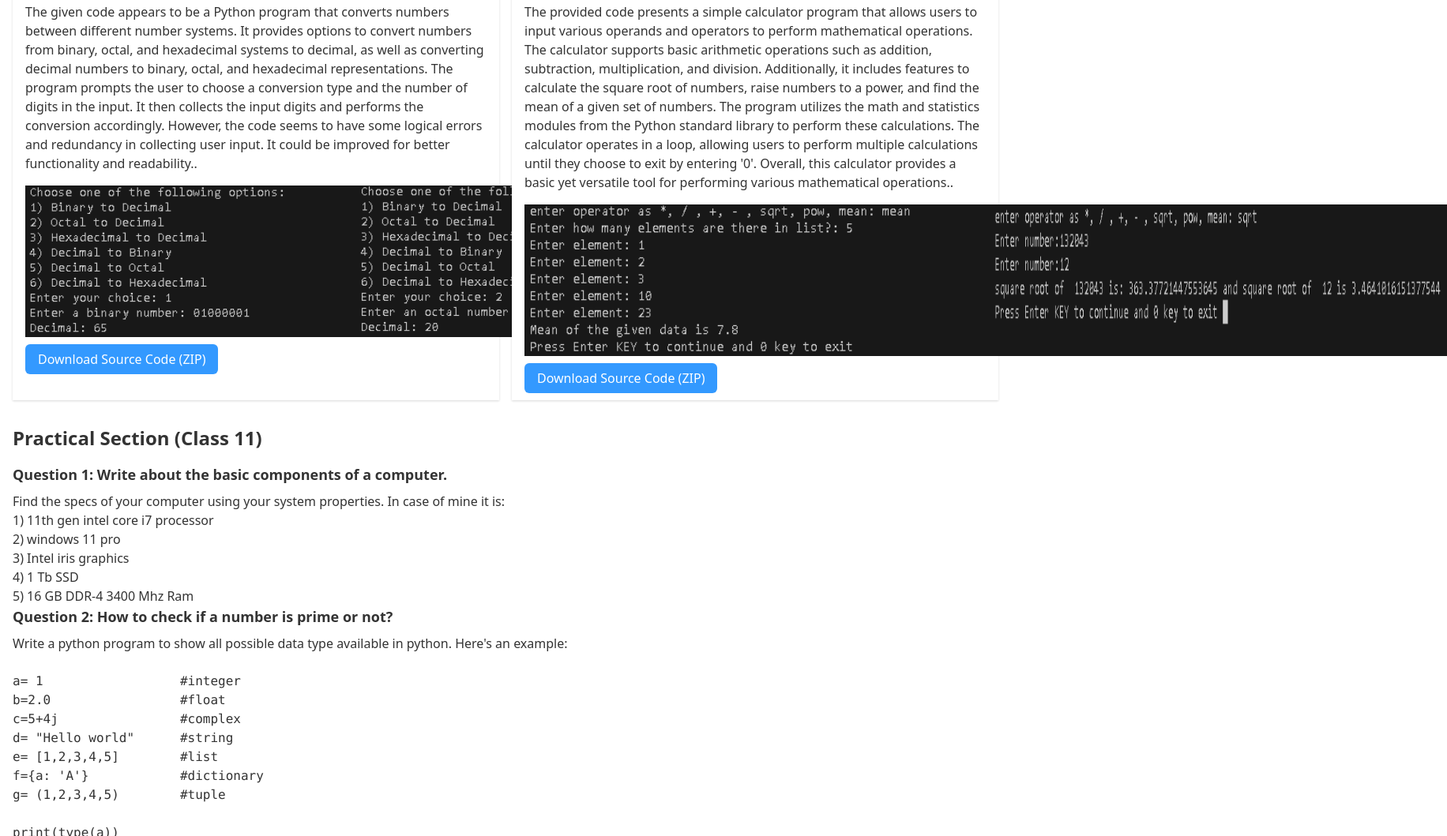
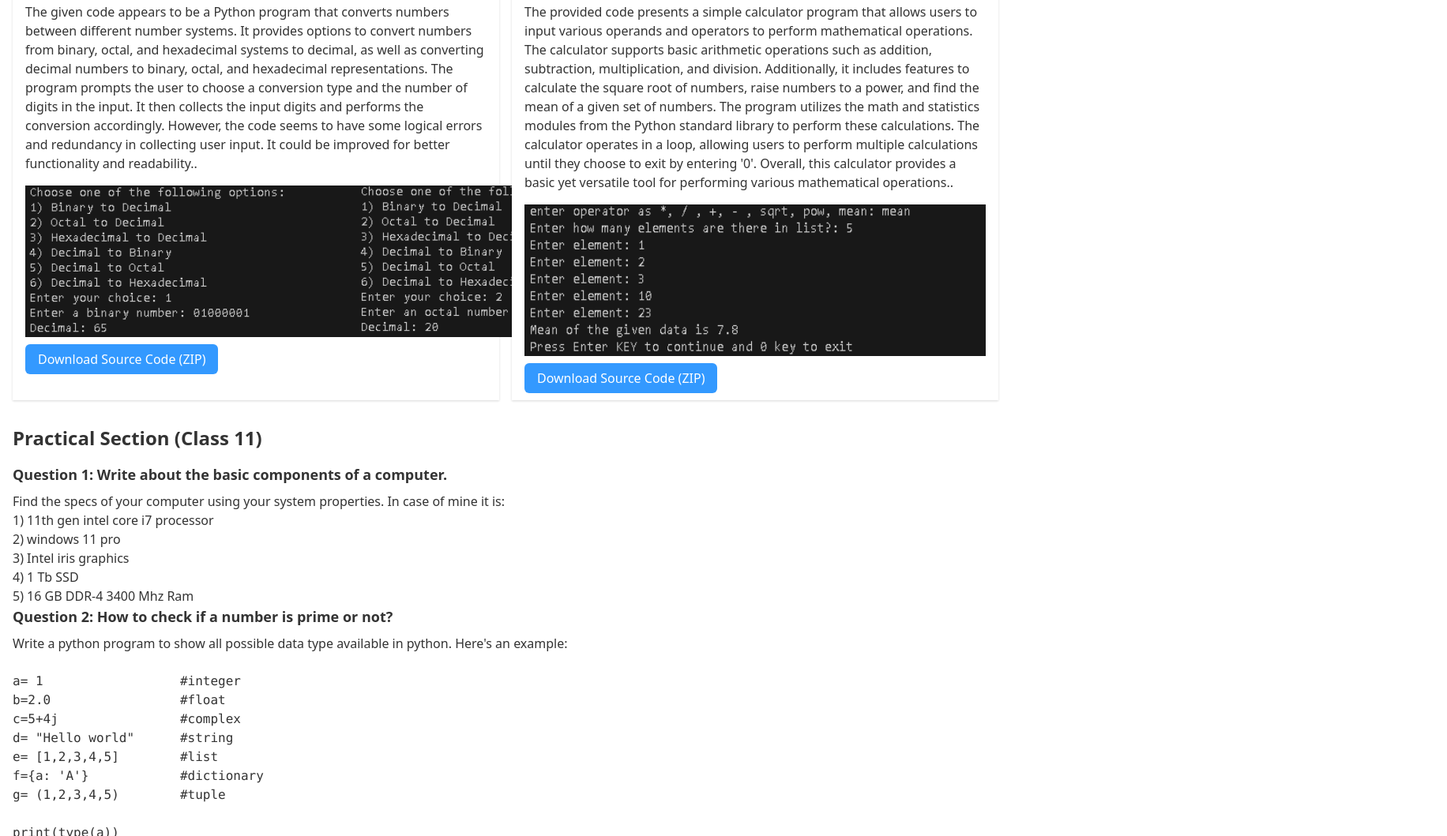
Before and after one commit to bbhavya34/portfoliobhavya, a plain HTML site: page index.html in a window 1280 px wide. Shown: the part 795-1854 px from the top of the page at 79% size, 1832 px wide, since content can reach past the window. Drawn offline with nearby package versions, Linux system fonts and the light colour scheme.

Commit message:
Update index.html

```diff
--- a/index.html
+++ b/index.html
@@ -233,7 +233,7 @@
             performing various mathematical operations..</p>
           <div class="flex flex-wrap md:flex-nowrap items-center justify-between mt-4">
             <img src="Capture7.PNG" alt="Screenshot 3" class="h-48 w-auto">
-            <img src="Capture8.PNG" alt="Screenshot 4" class="h-48 w-auto">
+<!--             <img src="Capture8.PNG" alt="Screenshot 4" class="h-48 w-auto"> -->
           </div>
           <div class="mt-4">
             <a href="XIComp.Sc.262.zip" class="bg-blue-500 text-white py-2 px-4 rounded-md hover:bg-blue-600">Download
```
